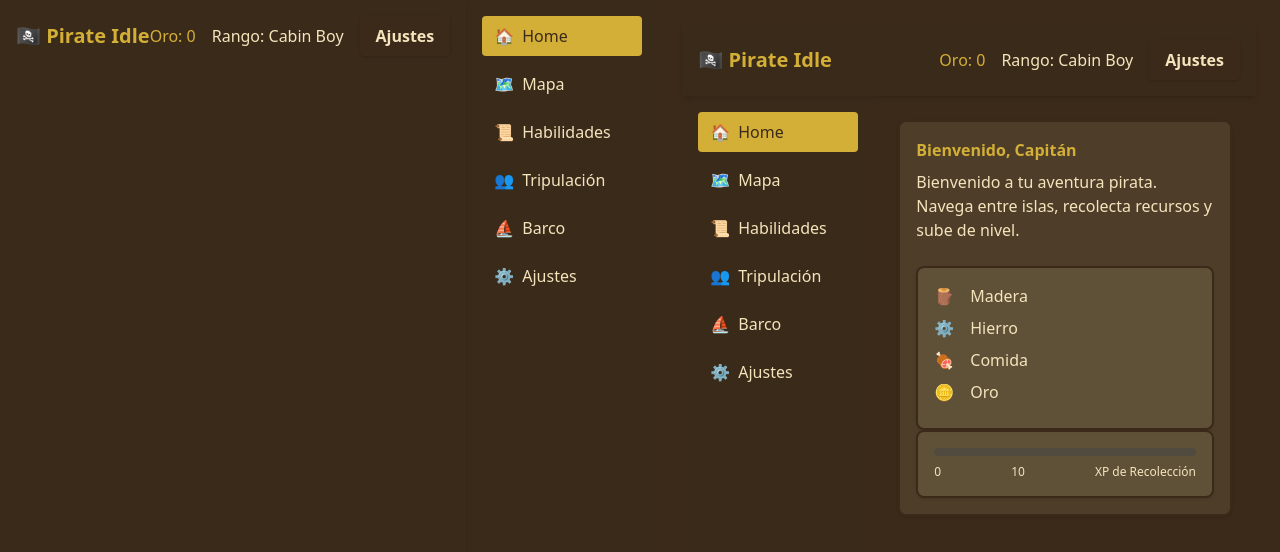
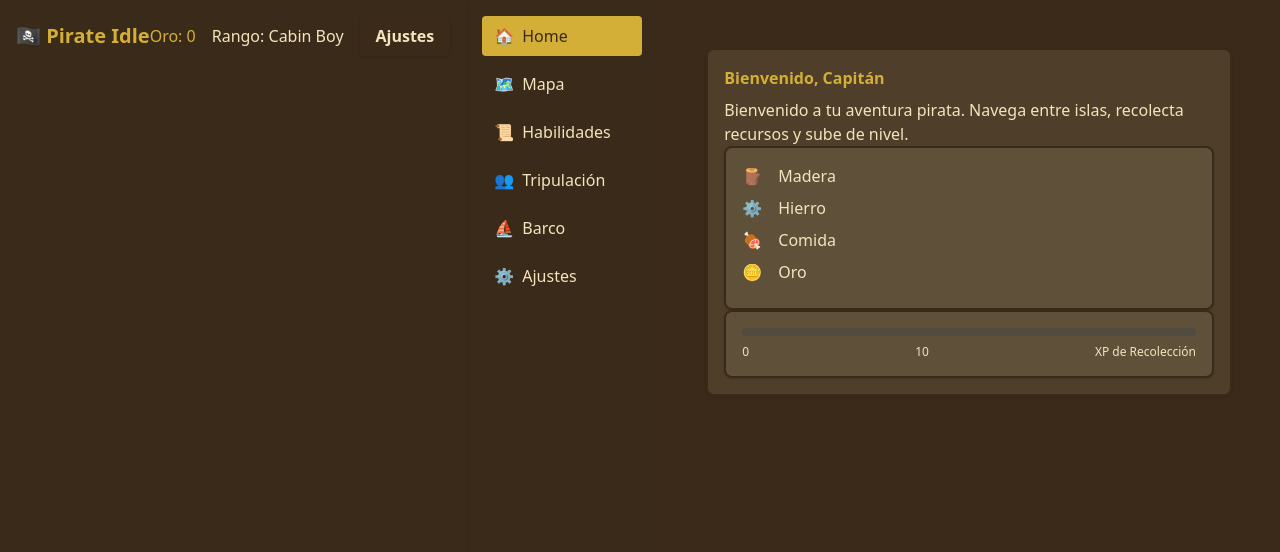
Before and after one commit to Fravicabe/Juego_Piratas_Grupo1_PI, a React (Vite) app: page / in a window 1280 px wide. Shown: the top 552 px of the page. Built offline with nearby package versions, Linux system fonts and the light colour scheme.

Commit message:
feat(ui): adaptado a core-state de Alexis (store real, sin mock), responsive 768px y número visible

```diff
--- a/src/ui/components/ResourceBar.tsx
+++ b/src/ui/components/ResourceBar.tsx
@@ -9,7 +9,7 @@ export default function ResourceBar({ id, amount, label }: ResourceBarProps) {
   return (
     <div className="flex items-center items-center space-x-2 mb-2">
       <span className="text-gold">{icon}</span>
-      <span className="text-wood">{amount}</span>
+      <span className="text-gold font-bold">{amount}</span>
       <span className="text-parchment">{label}</span>
     </div>
   );
--- a/src/ui/pages/Home.tsx
+++ b/src/ui/pages/Home.tsx
@@ -2,23 +2,16 @@ import { useGameStore } from "../../core/store";
 import ResourceBar from "../components/ResourceBar";
 import ProgressBar from "../components/ProgressBar";
 import Card from "../components/Card";
-import Topbar from "../components/Topbar";
-import Sidebar from "../components/Sidebar";
 
 export default function Home() {
   const { inventory, skills } = useGameStore();
 
   return (
-    <div className="flex flex-col min-h-screen bg-wood/10">
-      <Topbar onSettings={() => {}} />
-      <div className="flex flex-1">
-        <Sidebar />
-        <main className="flex-1 p-6">
+    <div className="p-6">
       <Card title="Bienvenido, Capitán">
         <p className="text-parchment">
           Bienvenido a tu aventura pirata. Navega entre islas, recolecta recursos y sube de nivel.
-              <br />
-              <br />
+        </p>
         <Card>
           <ResourceBar id="wood" amount={inventory.wood} label="Madera" />
           <ResourceBar id="iron" amount={inventory.iron} label="Hierro" />
@@ -28,10 +21,7 @@ export default function Home() {
         <Card>
           <ProgressBar current={skills.gathering?.xp ?? 0} max={10} label="XP de Recolección" />
         </Card>
-            </p>
       </Card>
-        </main>
-      </div>
     </div>
   );
 }
--- a/tsconfig.json
+++ b/tsconfig.json
@@ -24,8 +24,5 @@
     },
     "noEmit": true
   },
-  "include": [
-    "src",
-    "tests"
-  ]
+  "include": ["src"]
 }
```
Also changed, not shown: 1 other file (tests, documents, lock files or other folders). Lines whose indentation alone changed are shown as unchanged.
